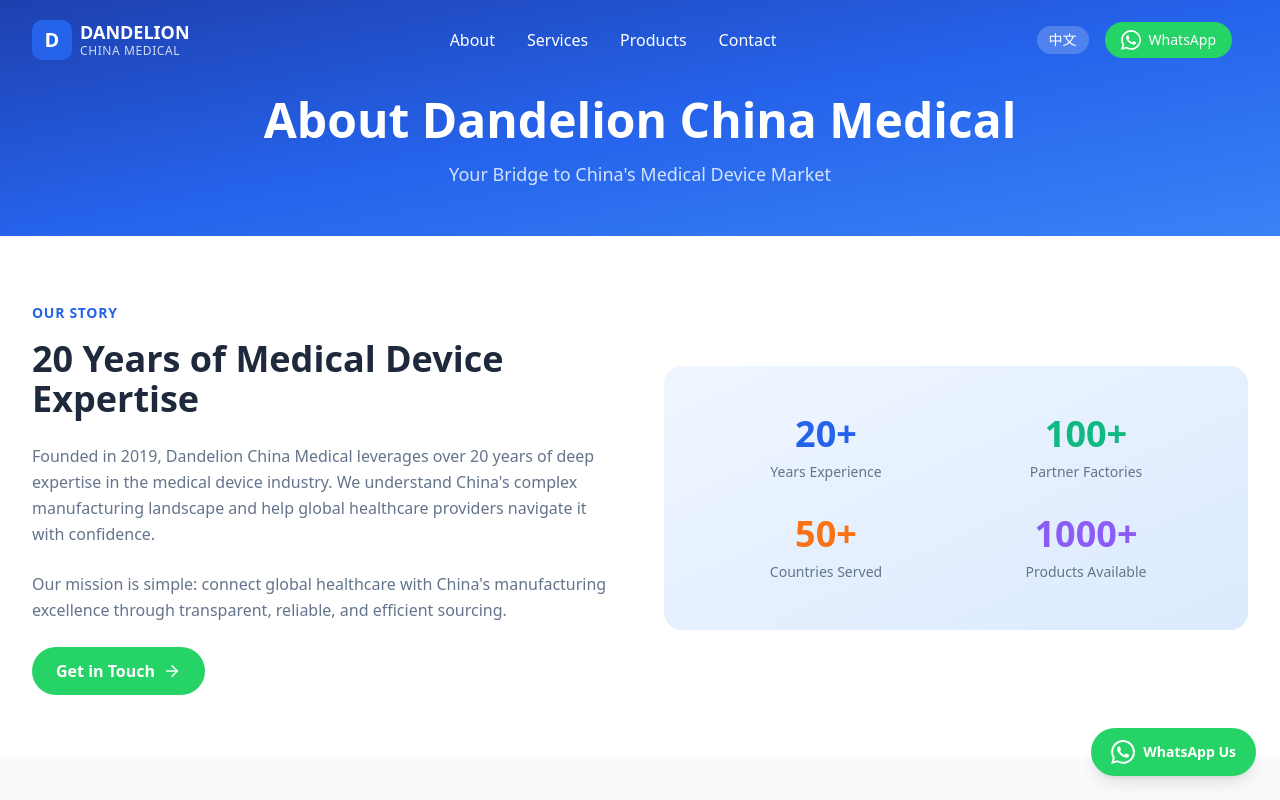
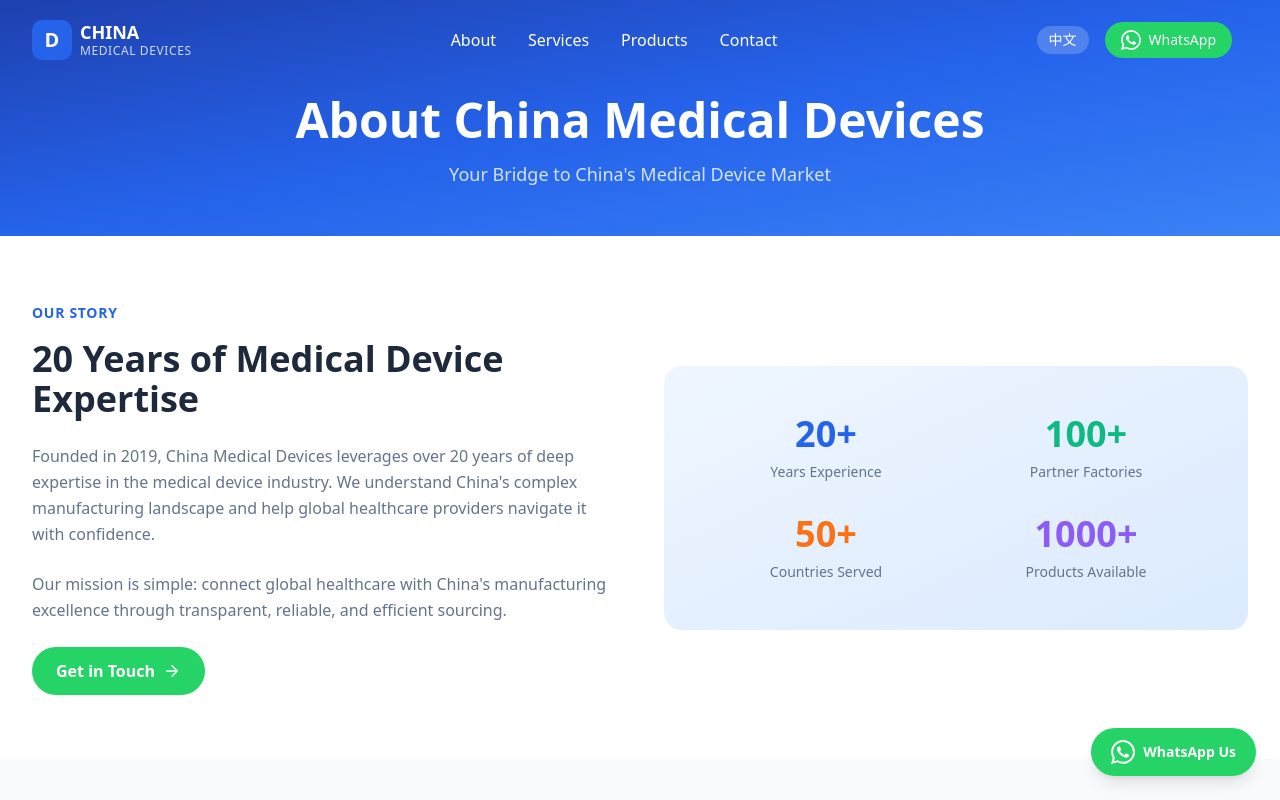
Before and after one commit to lfp56686877-boop/aliang, a Next.js app: page /about in a window 1280 px wide. Shown: the top 800 px of the page. Built offline with nearby package versions, Linux system fonts and the light colour scheme.

Commit message:
refactor: 品牌名统一更改为China Medical Devices

```diff
--- a/src/app/about/page.tsx
+++ b/src/app/about/page.tsx
@@ -13,7 +13,7 @@
 }
 
 const milestones: Milestone[] = [
-  { year: '2019', title: 'Company Founded', description: 'Dandelion China Medical established in China, starting with a vision to bridge global healthcare with Chinese manufacturing.' },
+  { year: '2019', title: 'Company Founded', description: 'China Medical Devices established in China, starting with a vision to bridge global healthcare with Chinese manufacturing.' },
   { year: '2020', title: 'First International Client', description: 'Secured first major partnership with Middle Eastern healthcare distributor.' },
   { year: '2021', title: 'Network Expansion', description: 'Expanded factory network to 50+ verified partners across China.' },
   { year: '2022', title: 'Global Reach', description: 'Products reaching 30+ countries across Middle East, Africa, and Asia.' },
@@ -110,7 +110,7 @@
         <div className="max-w-7xl mx-auto px-4 sm:px-6 lg:px-8">
           <div className="text-center">
             <h1 className="text-3xl md:text-4xl lg:text-5xl font-bold text-white mb-4">
-              About Dandelion China Medical
+              About China Medical Devices
             </h1>
             <p className="text-lg text-white/80 max-w-2xl mx-auto">
               Your Bridge to China&apos;s Medical Device Market
@@ -129,13 +129,13 @@
                 20 Years of Medical Device Expertise
               </h2>
               <p className="text-[#64748B] leading-relaxed mb-6">
-                Founded in 2019, Dandelion China Medical leverages over 20 years of deep expertise in the medical device industry. We understand China&apos;s complex manufacturing landscape and help global healthcare providers navigate it with confidence.
+                Founded in 2019, China Medical Devices leverages over 20 years of deep expertise in the medical device industry. We understand China&apos;s complex manufacturing landscape and help global healthcare providers navigate it with confidence.
               </p>
               <p className="text-[#64748B] leading-relaxed mb-6">
                 Our mission is simple: connect global healthcare with China&apos;s manufacturing excellence through transparent, reliable, and efficient sourcing.
               </p>
               <a
-                href="https://wa.me/8618669317333?text=Hello, I'd like to learn more about Dandelion China Medical."
+                href="https://wa.me/8618669317333?text=Hello, I'd like to learn more about China Medical Devices."
                 target="_blank"
                 rel="noopener noreferrer"
                 className="inline-flex items-center gap-2 bg-[#25D366] text-white px-6 py-3 rounded-full hover:bg-[#128C7E] transition-all duration-300 font-semibold"
@@ -229,7 +229,7 @@
             Let us help you source the right medical devices from China.
           </p>
           <a
-            href="https://wa.me/8618669317333?text=Hello, I'd like to discuss a partnership with Dandelion China Medical."
+            href="https://wa.me/8618669317333?text=Hello, I'd like to discuss a partnership with China Medical Devices."
             target="_blank"
             rel="noopener noreferrer"
             className="inline-flex items-center gap-2 bg-white text-[#2563EB] px-8 py-4 rounded-full hover:bg-[#EFF6FF] transition-all duration-300 font-semibold"
--- a/src/app/layout.tsx
+++ b/src/app/layout.tsx
@@ -3,16 +3,16 @@
 import { LanguageProvider } from "@/contexts/LanguageContext";
 
 export const metadata: Metadata = {
-  title: "Dandelion China Medical | Professional Medical Device Exporter",
+  title: "China Medical Devices | Professional Medical Device Exporter",
   description:
-    "Dandelion China Medical is a professional Chinese medical device export company, dedicated to providing high-quality medical device products and services to global healthcare institutions.",
+    "China Medical Devices is a professional Chinese medical device export company, dedicated to providing high-quality medical device products and services to global healthcare institutions.",
   keywords:
-    "medical devices, export, surgical instruments, diagnostic equipment, rehabilitation devices, Dandelion China Medical",
+    "medical devices, export, surgical instruments, diagnostic equipment, rehabilitation devices, China Medical Devices",
   openGraph: {
-    title: "Dandelion China Medical | Professional Medical Device Exporter",
+    title: "China Medical Devices | Professional Medical Device Exporter",
     description: "Connecting China's Medical Excellence to the World",
     url: "https://www.0539cn.us",
-    siteName: "Dandelion China Medical",
+    siteName: "China Medical Devices",
     locale: "en_US",
     type: "website",
   },
--- a/src/components/ESGSection.tsx
+++ b/src/components/ESGSection.tsx
@@ -58,7 +58,7 @@
 
         {/* Description */}
         <p className="text-white/90 leading-relaxed max-w-3xl mx-auto mb-12">
-          As a responsible medical device export company, Dandelion China Medical
+          As a responsible medical device export company, China Medical Devices
           adheres to sustainable development principles. We strictly select
           environmentally compliant suppliers, promote green medical products,
           and are dedicated to contributing to global healthcare.
--- a/src/components/Footer.tsx
+++ b/src/components/Footer.tsx
@@ -75,8 +75,8 @@
                 <span className="text-white font-bold text-xl">D</span>
               </div>
               <div className="flex flex-col">
-                <span className="font-heading font-bold text-lg leading-tight">DANDELION</span>
-                <span className="font-heading text-xs tracking-wider text-white/60">CHINA MEDICAL</span>
+                <span className="font-heading font-bold text-lg leading-tight">CHINA</span>
+                <span className="font-heading text-xs tracking-wider text-white/60">MEDICAL DEVICES</span>
               </div>
             </div>
             <p className="text-sm leading-relaxed text-white/60 mb-6">
@@ -154,7 +154,7 @@
         {/* Lower Section */}
         <div className="border-t border-white/10 pt-8 flex flex-col md:flex-row justify-between items-center gap-4">
           <p className="text-sm text-white/40">
-            © {new Date().getFullYear()} Dandelion China Medical. {t('All Rights Reserved.', '版权所有。')}
+            © {new Date().getFullYear()} China Medical Devices. {t('All Rights Reserved.', '版权所有。')}
           </p>
           <div className="flex gap-6">
             {legalLinks.map((link) => (
--- a/src/components/Navbar.tsx
+++ b/src/components/Navbar.tsx
@@ -45,12 +45,12 @@
               <span className={`font-heading font-bold text-lg leading-tight ${
                 isScrolled ? 'text-dandelion-dark-gray' : 'text-white'
               }`}>
-                DANDELION
+                CHINA
               </span>
               <span className={`font-heading text-xs tracking-wider ${
                 isScrolled ? 'text-dandelion-gray' : 'text-white/80'
               }`}>
-                CHINA MEDICAL
+                MEDICAL DEVICES
               </span>
             </div>
           </Link>
--- a/src/components/NewsSection.tsx
+++ b/src/components/NewsSection.tsx
@@ -13,9 +13,9 @@
 const newsItems: NewsItem[] = [
   {
     id: 1,
-    title: "Dandelion China Medical Signs Strategic Partnership with Southeast Asia's Largest Healthcare Group",
+    title: "China Medical Devices Signs Strategic Partnership with Southeast Asia's Largest Healthcare Group",
     excerpt:
-      "Recently, Dandelion China Medical officially signed a strategic partnership agreement with a leading healthcare group in Southeast Asia. The two parties will deepen cooperation in medical device trade, technology exchange, and more...",
+      "Recently, China Medical Devices officially signed a strategic partnership agreement with a leading healthcare group in Southeast Asia. The two parties will deepen cooperation in medical device trade, technology exchange, and more...",
     date: "Jan 15, 2024",
     image: "/images/news-1.jpg",
   },
@@ -23,15 +23,15 @@
     id: 2,
     title: "Multiple Products Receive CE Certification, Expanding European Market Presence",
     excerpt:
-      "Several medical device products under Dandelion China Medical have successfully passed CE certification review, marking official access to the European market...",
+      "Several medical device products under China Medical Devices have successfully passed CE certification review, marking official access to the European market...",
     date: "Jan 10, 2024",
     image: "/images/news-2.jpg",
   },
   {
     id: 3,
-    title: "Dandelion China Medical Showcases at 2024 Arab Health Exhibition",
+    title: "China Medical Devices Showcases at 2024 Arab Health Exhibition",
     excerpt:
-      "Dandelion China Medical featured its star products at the 2024 Arab Health Exhibition, connecting with healthcare professionals worldwide to explore collaboration opportunities...",
+      "China Medical Devices featured its star products at the 2024 Arab Health Exhibition, connecting with healthcare professionals worldwide to explore collaboration opportunities...",
     date: "Jan 5, 2024",
     image: "/images/news-3.jpg",
   },
```
